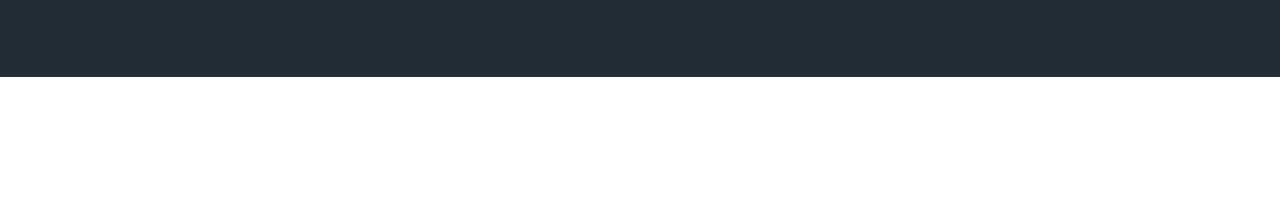
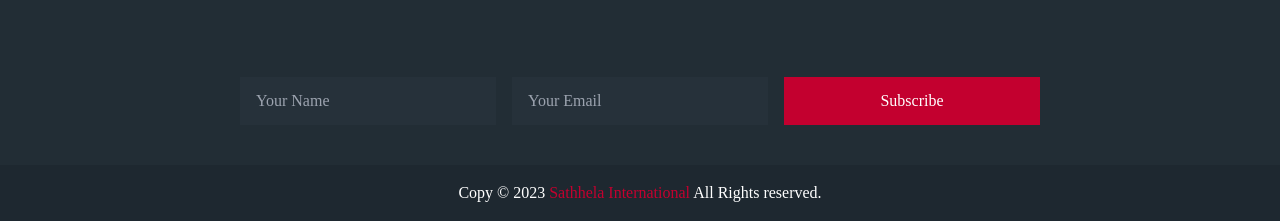
Before and after one commit to johashperera/sathhela-international, a Gatsby site: page / in a window 1280 px wide. Shown: the part 4457-4678 px from the top of the page. Before the commit the page ends 4534 px from the top, so only its background shows below. Built offline with nearby package versions, Linux system fonts and the light colour scheme; Gatsby itself is replaced by a stand-in of ours.

Commit message:
complete footer

```diff
--- a/src/components/Footer/Footer.js
+++ b/src/components/Footer/Footer.js
@@ -14,25 +14,25 @@ const Footer = () => {
           accumsan facilisis sit amet
         </p>
         <div className="flex items-center gap-4">
-          <div className="bg-[#333c44] w-8 h-8 flex items-center justify-center p-2 rounded-full">
+          <div className="bg-[#333c44] w-8 h-8 flex items-center justify-center p-2 rounded-full hover:bg-primary transition-colors duration-300">
             <StaticImage
               src="../../images/social-white/facebook-app-symbol.png"
               width={20}
             />
           </div>
-          <div className="bg-[#333c44] w-8 h-8 flex items-center justify-center p-2 rounded-full">
+          <div className="bg-[#333c44] w-8 h-8 flex items-center justify-center p-2 rounded-full hover:bg-primary transition-colors duration-300">
             <StaticImage
               src="../../images/social-white/instagram.png"
               width={20}
             />
           </div>
-          <div className="bg-[#333c44] w-8 h-8 flex items-center justify-center p-2 rounded-full">
+          <div className="bg-[#333c44] w-8 h-8 flex items-center justify-center p-2 rounded-full hover:bg-primary transition-colors duration-300">
             <StaticImage
               src="../../images/social-white/twitter.png"
               width={20}
             />
           </div>
-          <div className="bg-[#333c44] w-8 h-8 flex items-center justify-center p-2 rounded-full">
+          <div className="bg-[#333c44] w-8 h-8 flex items-center justify-center p-2 rounded-full hover:bg-primary transition-colors duration-300">
             <StaticImage
               src="../../images/social-white/google.png"
               width={20}
@@ -40,6 +40,28 @@ const Footer = () => {
           </div>
         </div>
       </div>
+      <div className="px-60">
+        <div className="grid grid-cols-3 gap-4 text-white">
+          <input
+            type="text"
+            className="bg-[#26313A] outline-none px-4 py-2"
+            placeholder="Your Name"
+          />
+          <input
+            type="text"
+            className="bg-[#26313A] outline-none px-4 py-2"
+            placeholder="Your Email"
+          />
+          <button className="bg-primary text-white py-3">Subscribe</button>
+        </div>
+      </div>
+      <div className="bg-[#1E2830] mt-10 text-center py-4">
+        <p className="text-white">
+          Copy © 2023{" "}
+          <span className="text-primary">Sathhela International</span> All
+          Rights reserved.
+        </p>
+      </div>
     </section>
   );
 };
```
